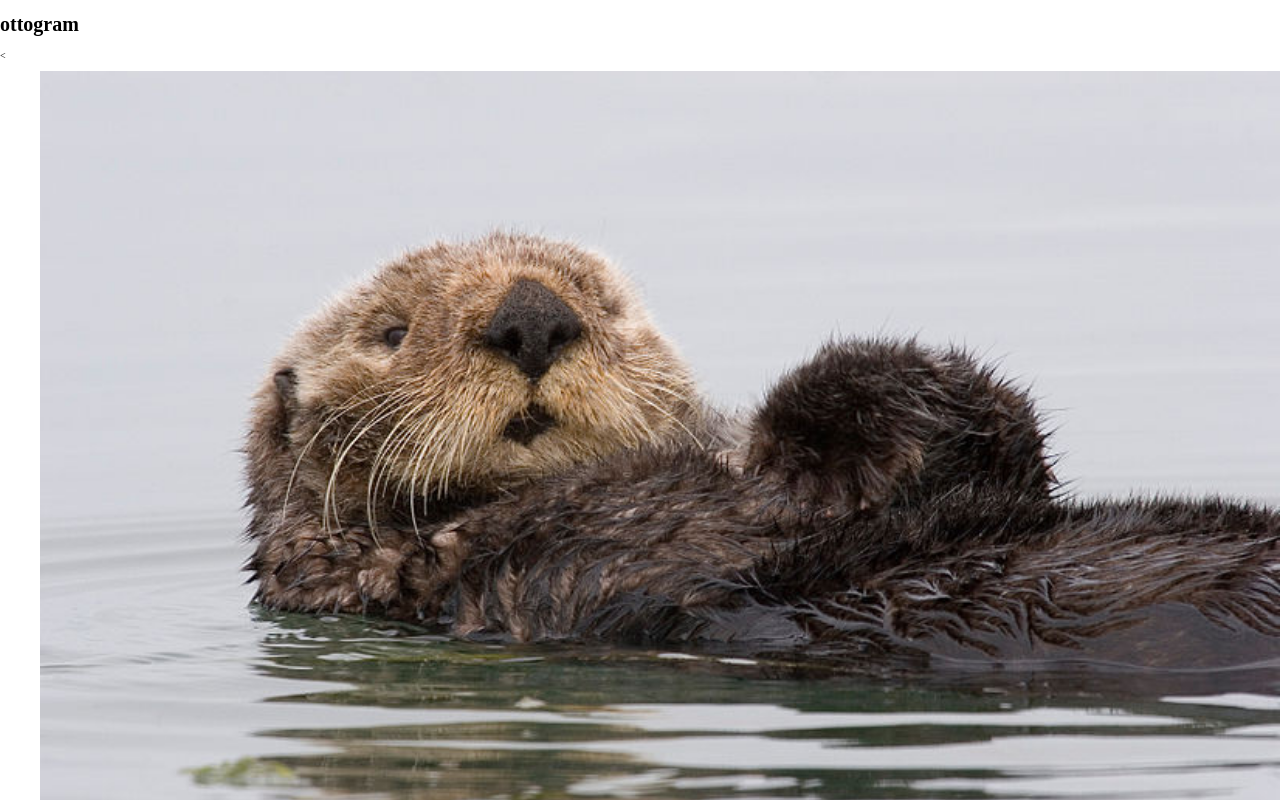
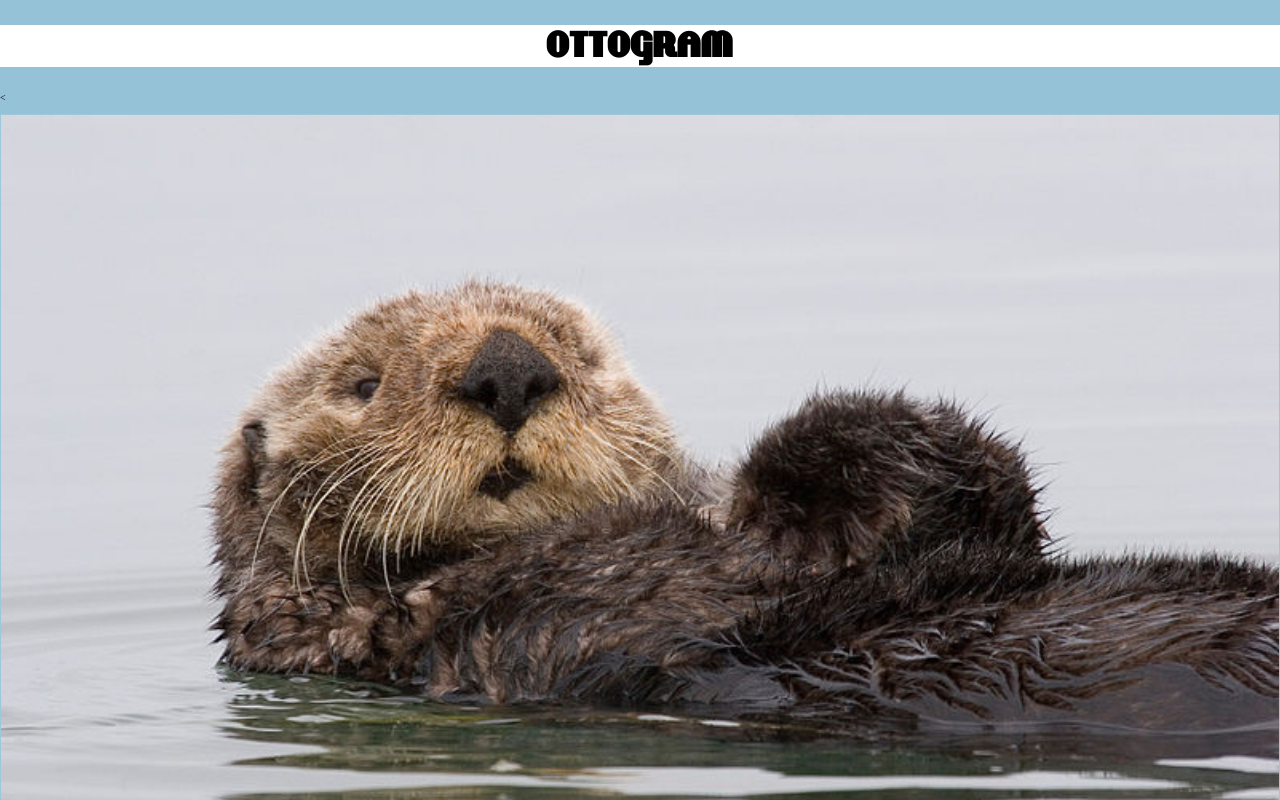
Before and after one commit to mpbagwel/frontend-dev, a plain HTML site: page ottogram/index.html in a window 1280 px wide. Shown: the top 800 px of the page. Drawn offline with nearby package versions, Linux system fonts and the light colour scheme.

Commit message:
Add font family

```diff
--- a/ottogram/stylesheets/styles.css
+++ b/ottogram/stylesheets/styles.css
@@ -1,14 +1,43 @@
+@font-face {
+  font-family: 'lakeshore';
+  src: url('fonts/LAKESHOR-webfont.eot');
+  src: url('fonts/LAKESHOR-webfont.eot?iefix') format('embedded-opentype'),
+       url('fonts/LAKESHOR-webfont.woff') format('woff'),
+       url('fonts/LAKESHOR-webfont.ttf') format('truetype'),
+       url('fonts/LAKESHOR-webfont.svg#lakeshore') format('svg');
+  font-weight: normal;
+  font-style: normal;
+}
+
 body {
+  background: rgb(149, 194, 215);
   font-size: 10px;
 }
 
+a {
+  text-decoration: none;
+}
+
+.logo-text {
+  background: white;
+  font-size: 37px;
+  text-align: center;
+  font-family: lakeshore;
+  text-transform: uppercase;
+}
+
 .thumbnail-title {
+  background: rgb(96, 125, 139);
+  color: rgb(202, 238, 255);
   display: block;
+  font-size: 18px;
   margin: 0;
   padding: 4px 10px;
-  background: rgb(96, 125, 139);
-  color: rgb(202, 238, 255);
-  font-size: 18px;
+}
+
+.thumbnail-list {
+  list-style:none;
+  padding:0
 }
 
 .thumbnail-image {
@@ -16,6 +45,12 @@ body {
   width: 100%;
 }
 
-a {
-  text-decoration: none
+.thumbnail-item {
+  border: 1px solid rgb(100%, 100%, 100%);
+  border: 1px solid rgba(100%, 100%, 100%, .08);
+  display:block;
 }
+
+.thumbnail-item + .thumbnail-item {
+  margin-top: 10px
+}
```
Also changed, not shown: ottogram/stylesheets/fonts/Airstream-webfont.ttf (renamed from ottogram/fonts/Airstream-webfont.ttf), ottogram/stylesheets/fonts/Airstream-webfont.woff (renamed from ottogram/fonts/Airstream-webfont.woff), ottogram/stylesheets/fonts/LAKESHOR-webfont.ttf (renamed from ottogram/fonts/LAKESHOR-webfont.ttf), ottogram/stylesheets/fonts/LAKESHOR-webfont.woff (renamed from ottogram/fonts/LAKESHOR-webfont.woff), 9 other files.
